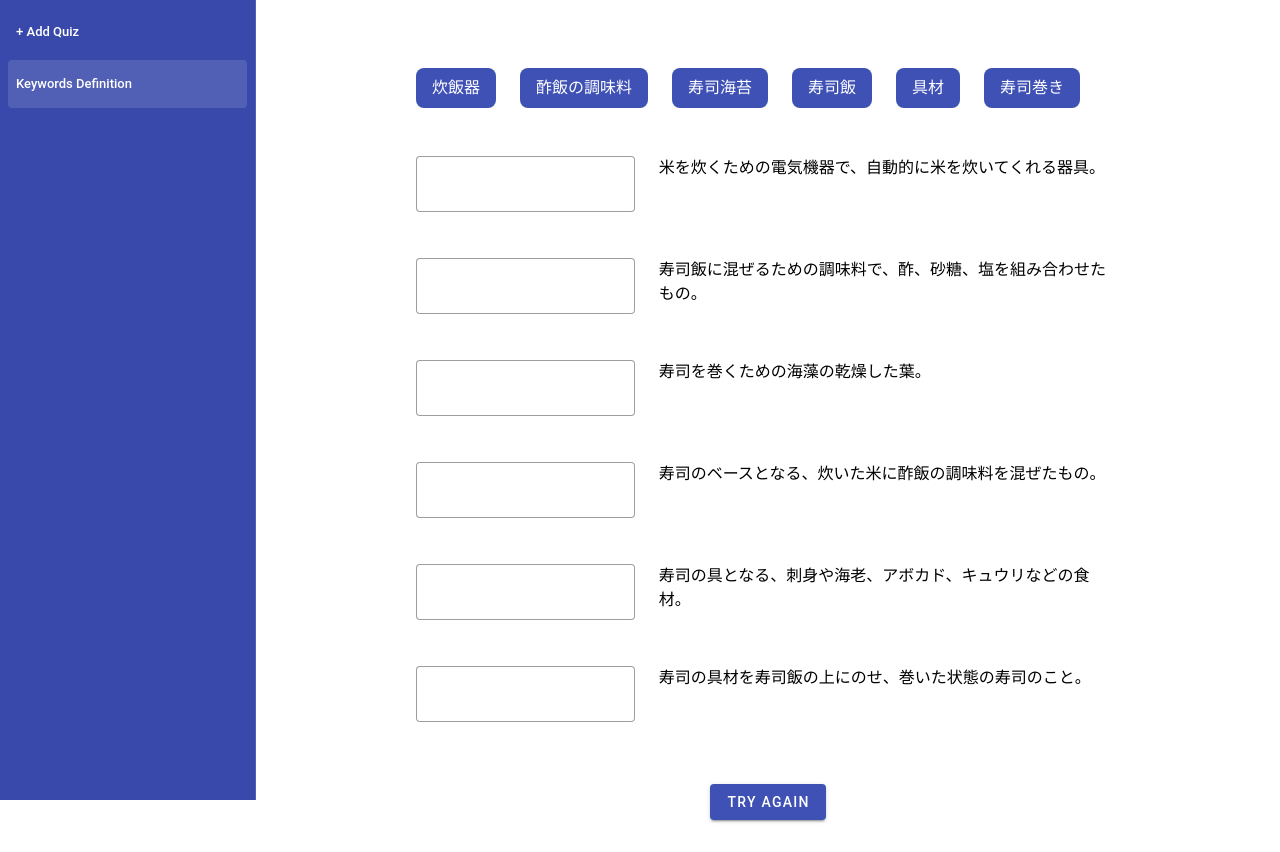
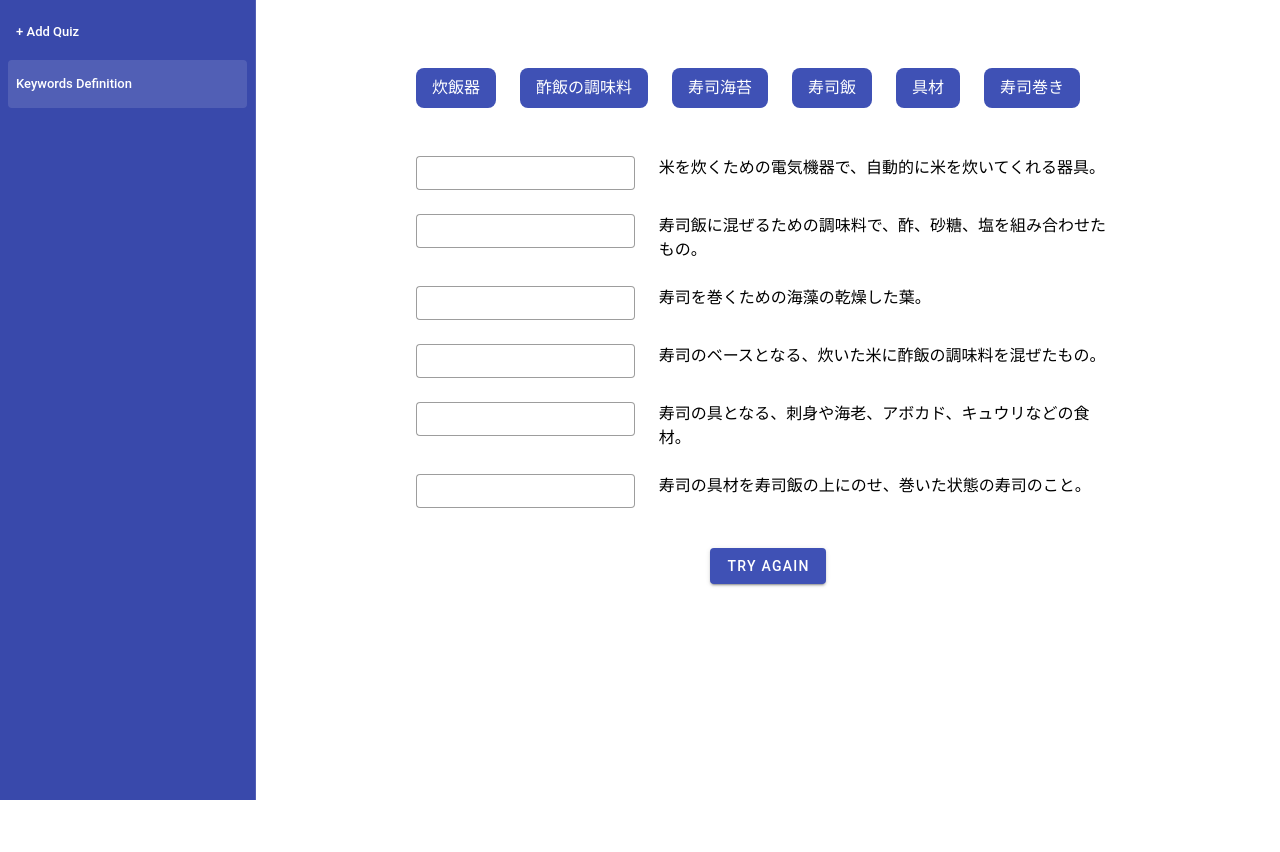
Before and after one commit to FooJiaYin/ai-quiz, a Nuxt app: page /keywords in a window 1280 px wide. After the commit the page ends 800 px from the top, so only its background shows below. Built offline with nearby package versions, Linux system fonts and the light colour scheme.

Commit message:
UI: TextBlank style

```diff
--- a/components/TextBlank.vue
+++ b/components/TextBlank.vue
@@ -1,9 +1,17 @@
 <template>
-    <v-text-field variant="outlined" readonly
+    <v-text-field variant="outlined" readonly hide-details
         :class="value !== '' ? answer === value ? 'text-success' : 'text-error' : ''"
         v-model="value" @drop="value = drag.text" @dragover.prevent>
     </v-text-field>
 </template>
+
+<style scoped>
+.v-text-field >>> input {
+    padding: 5px !important;
+    min-height: 1em;
+    text-align: center;
+}
+</style>
 
 <script setup>
 const props = defineProps(['answer']);
```
